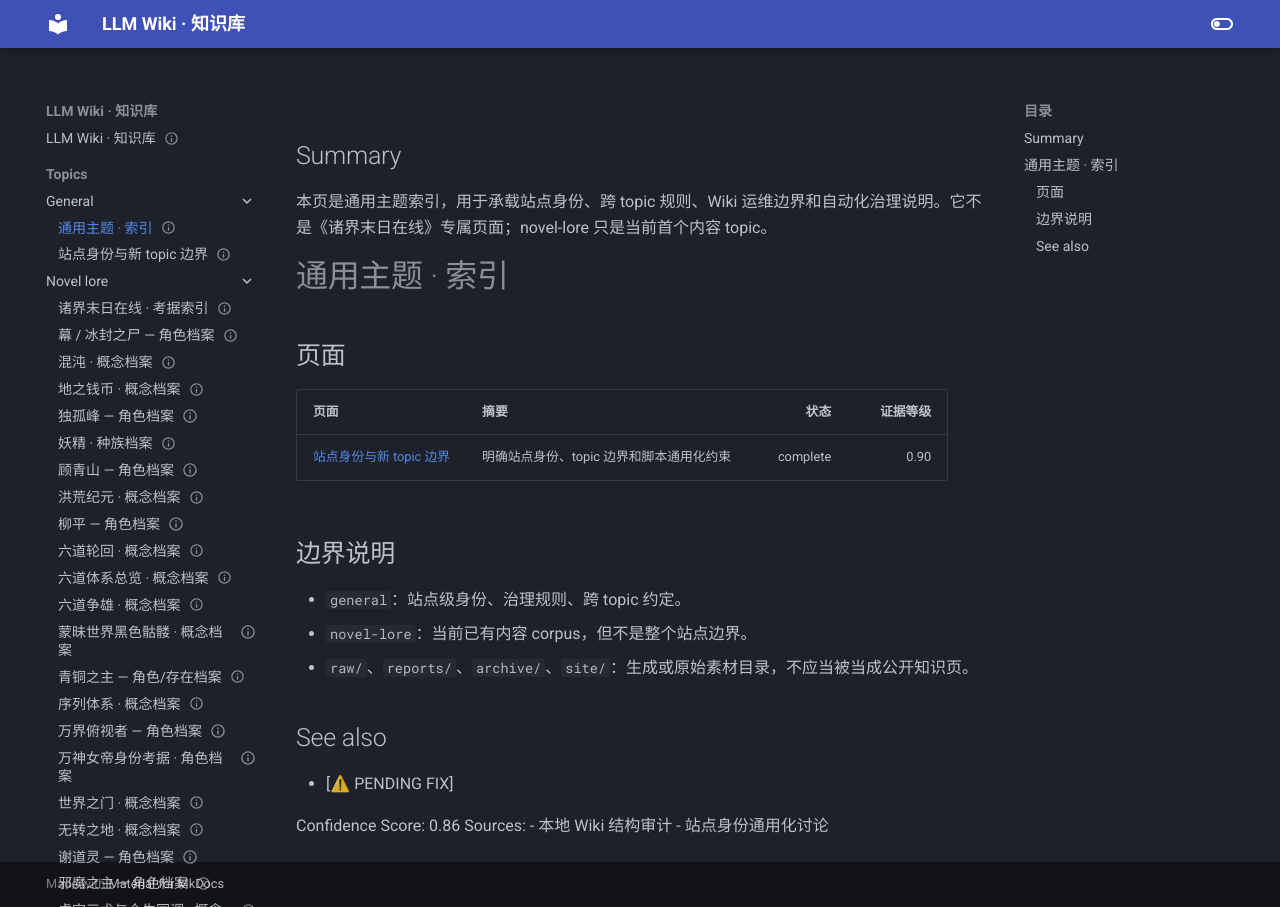
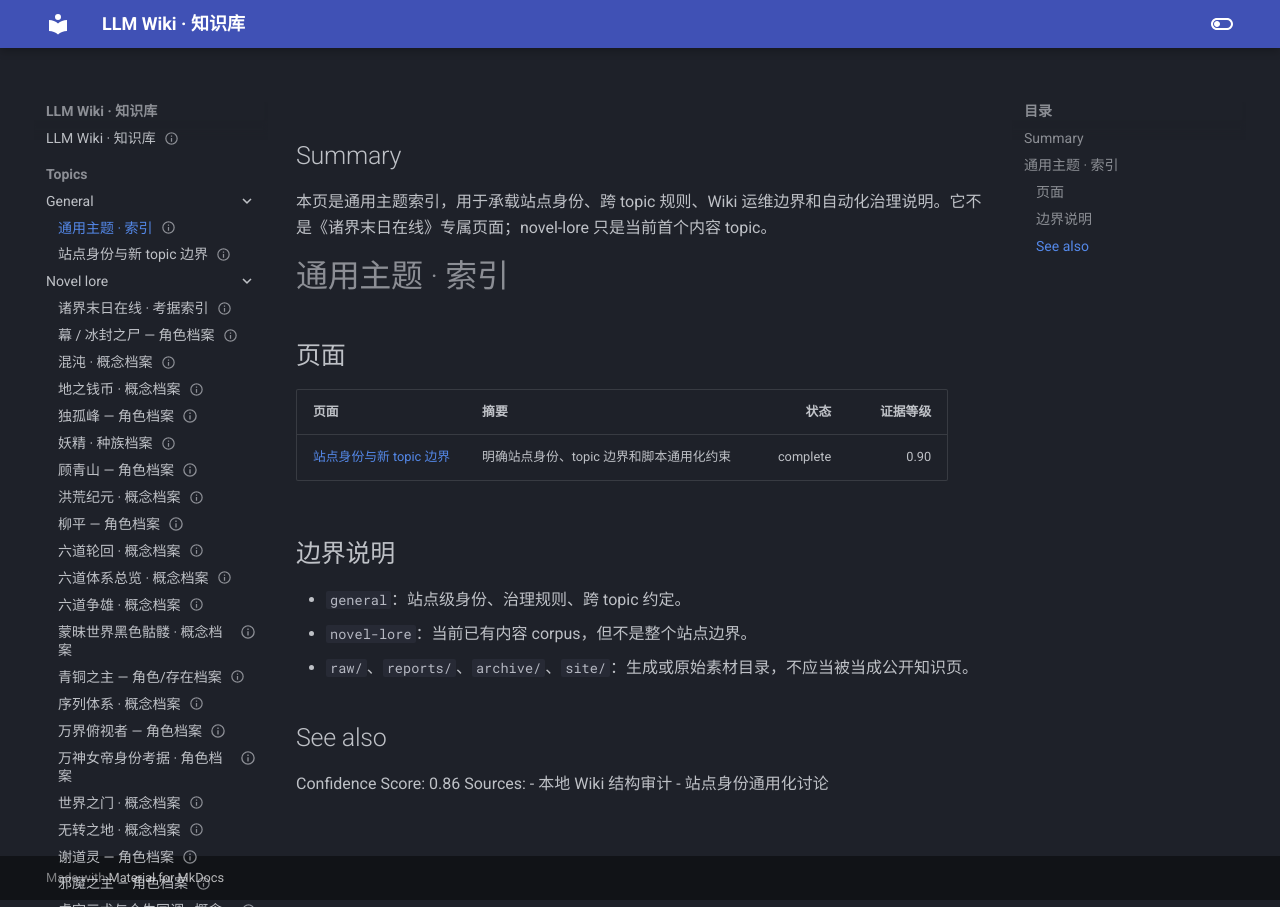
Before and after one commit to Zack3155/llm-wiki, an MkDocs documentation site: the page built from docs/topics/general/_index.md, in a window 1280 px wide. Built offline with MkDocs 1.6.1 and Material for MkDocs 9.7.7, drawn with Linux system fonts in a browser that asks for light colours.

```diff
--- a/docs/topics/general/_index.md
+++ b/docs/topics/general/_index.md
@@ -1,4 +1,5 @@
 ---
+
 
 
 title: 通用主题 · 索引
@@ -17,7 +18,9 @@ date_added: 2026-06-16
 date_modified: 2026-06-16
 
 
+
 ---
+
 
 
 
@@ -41,7 +44,6 @@ date_modified: 2026-06-16
 
 ## See also
 
-- [⚠️ PENDING FIX]
 
 Confidence Score: 0.86
 Sources:
```
Also changed, not shown: docs/topics/general/site-identity-topic-boundary.md (+3 -1 lines).
